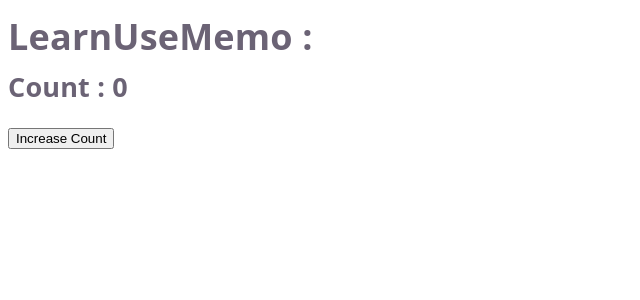
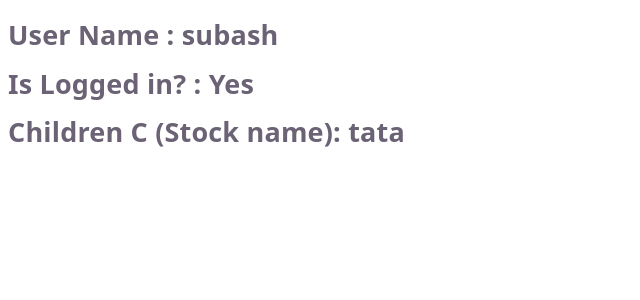
Before and after one commit to Subash-marndi/React_demo, a React (Vite) app in the folder my-react-project/: page / in a window 1280 px wide. Shown: the top 300 px of the page, without its empty margins (0-640 px from the left). Built offline with nearby package versions, Linux system fonts and the light colour scheme.

Commit message:
Learning useContext Hook , Prop Driling and Context API

```diff
--- a/my-react-project/src/App.jsx
+++ b/my-react-project/src/App.jsx
@@ -2,18 +2,28 @@
 // import LearnReact from "./components/LearnReact"
 // import LearnJSX from "./components/temp"
 // import Learnprops from "./components/Learnprops"
+import { createContext, useState } from "react"
+import ChildrenA from "./components/ChildrenA"
 import LearnCounterapp from "./components/LearnCounterapp"
 import LearnEvents from "./components/LearnEvents"
 import LearnListingStateup from "./components/LearnListingStateup"
 import LearnUseEffect from "./components/LearnUseEffect"
 import LearnUseMemo from "./components/LearnUseMemo"
 import LearnUseState from "./components/LearnUseState"
+import LearnUseContext from "./components/LearnUseContext"
+
+// Create context
+const StockContext = createContext()
+const UserContext = createContext()
+
+function App() {
+  //prop drilling
+  //context api
+  let stock = 'tata'
+  let price = 200
+  const  [user ,setUser] = useState({name :'subash' , Is_logged :'Yes'})
 
 
-
-function App() {
-
-  //let price = 200
   const getStock = (stock) =>{
     console.log(stock)
   }
@@ -31,7 +41,14 @@
     {/* <LearnUseState /> */}
     {/* <LearnCounterapp /> */}
     {/* <LearnUseEffect /> */}
-    <LearnUseMemo />
+    {/* <LearnUseMemo /> */}
+
+  {/* Providder */}
+    <StockContext.Provider value ={{stock ,price}}>
+    <UserContext.Provider value ={user}>
+    <LearnUseContext  />
+    </UserContext.Provider>
+    </StockContext.Provider>
 
 
 
@@ -40,3 +57,4 @@
 }
 
 export default App
+export {StockContext ,UserContext}
--- /dev/null
+++ b/my-react-project/src/components/ChildrenA.jsx
@@ -0,0 +1,13 @@
+import React from 'react'
+import ChildrenB from './ChildrenB'
+
+const ChildrenA = () => {
+  return (
+    <>
+    <h1><u>Children :A </u></h1>
+    <ChildrenB  />
+    </>
+  )
+}
+
+export default ChildrenA
--- /dev/null
+++ b/my-react-project/src/components/ChildrenB.jsx
@@ -0,0 +1,13 @@
+import React from 'react'
+import ChildrenC from './ChildrenC'
+
+const ChildrenB = () => {
+  return (
+    <>
+    <h1><u>Children :B </u></h1>
+    <ChildrenC  />
+    </>
+  )
+}
+
+export default ChildrenB
--- /dev/null
+++ b/my-react-project/src/components/ChildrenC.jsx
@@ -0,0 +1,23 @@
+import React from 'react'
+import { StockContext } from '../App'
+
+const ChildrenC = () => {
+  return (
+    <>
+        <StockContext.Consumer>
+            {
+                ({stock , price})=>{
+                    return (
+                        <>
+                        <h2>Children C - {stock} :{price}</h2>
+                        </>
+                    )
+                }
+            }
+        </StockContext.Consumer>
+
+    </ >
+  )
+}
+
+export default ChildrenC
--- /dev/null
+++ b/my-react-project/src/components/LearnUseContext.jsx
@@ -0,0 +1,19 @@
+import {useContext} from 'react'
+import { StockContext,UserContext  } from '../App'
+
+const LearnUseContext = () => {
+    const stockData = useContext(StockContext)
+    const userData = useContext(UserContext)
+  return (
+    <>
+
+        <h2>User Name : {userData.name}</h2>
+        <h2>Is Logged in? : {userData.Is_logged}</h2>
+        <h2>Children C (Stock name): {stockData.stock}</h2>
+
+
+    </ >
+  )
+}
+
+export default LearnUseContext
```
